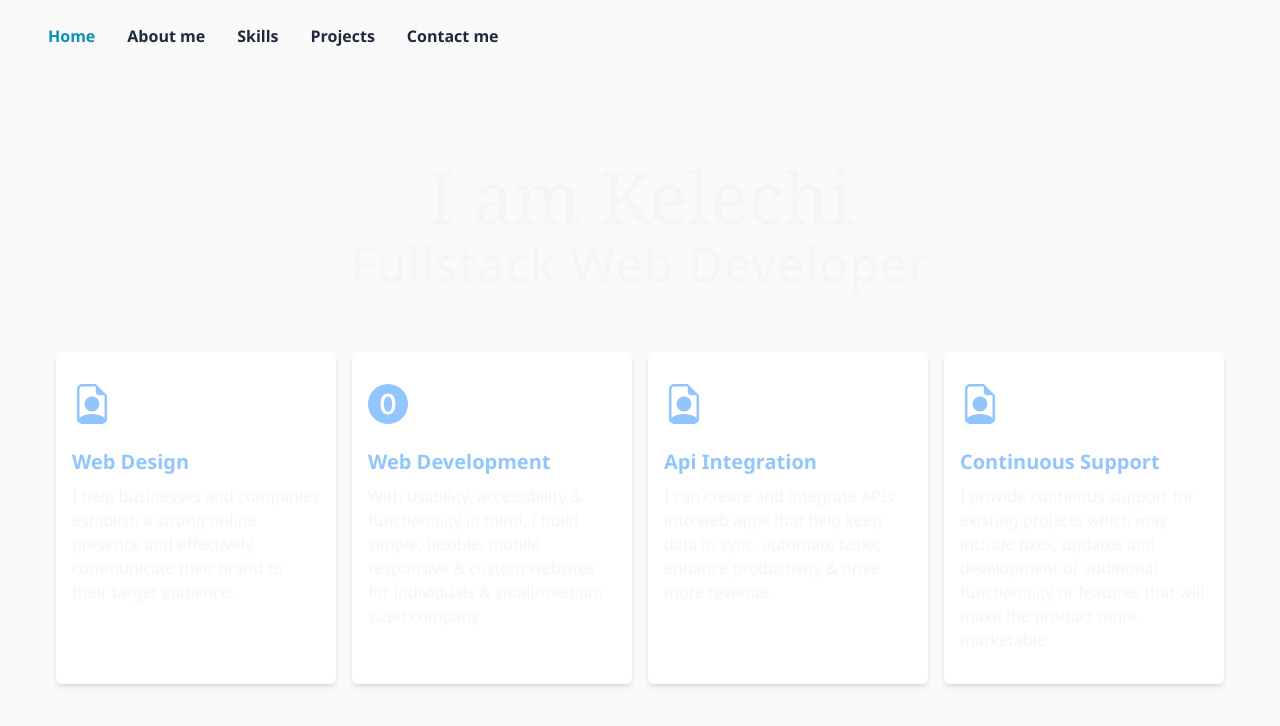
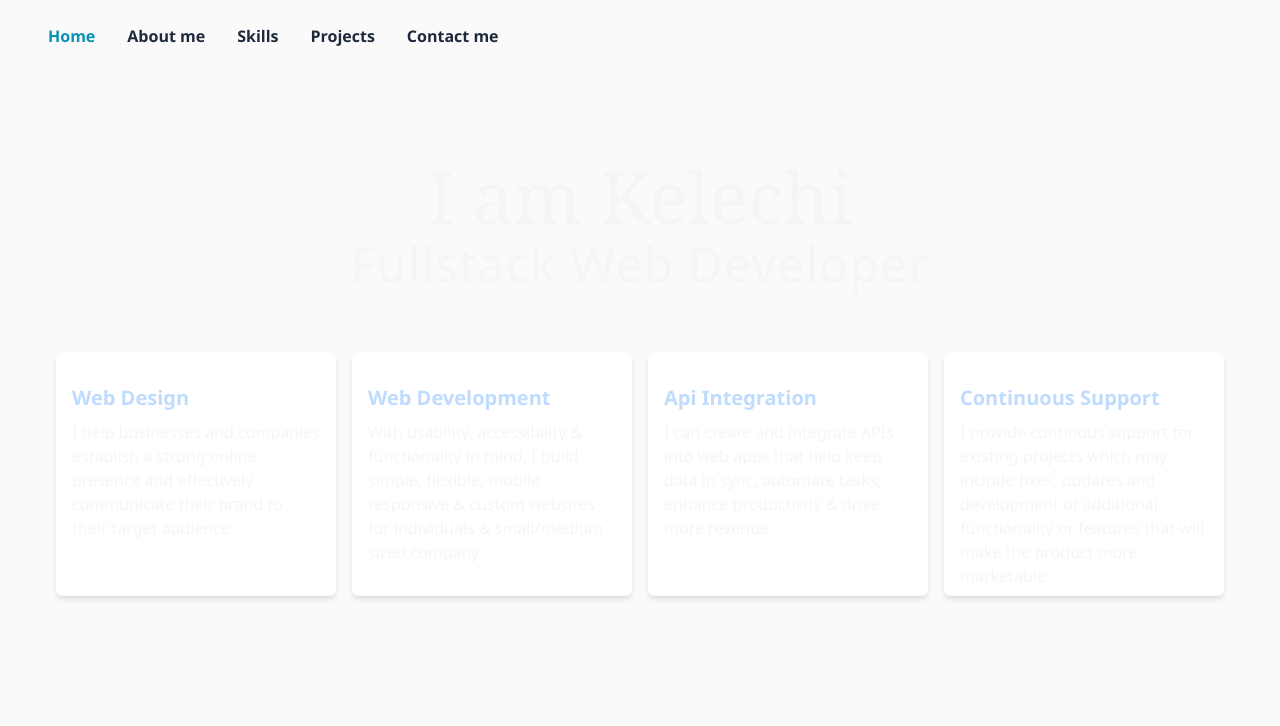
Before and after one commit to Kelechi095/Portfolio, a React (Vite) app: page / in a window 1280 px wide. Shown: the top 726 px of the page. Built offline with nearby package versions, Linux system fonts and the light colour scheme.

Commit message:
modified theme

```diff
--- a/src/Pages/Home.tsx
+++ b/src/Pages/Home.tsx
@@ -25,12 +25,12 @@ export default function Home() {
 
       <section className="cards-container">
         {projects.map((project: ProjectType) => {
-          const Icon = project.icon;
+          /* const Icon = project.icon; */
           return (
             <div key={project.id} className="card">
-              <Icon size={40} className="text-blue-300 " />
+              {/* <Icon size={40} className="text-blue-200 " /> */}
 
-              <h2 className="text-xl font-semibold mt-6 text-blue-300">{project.text1}</h2>
+              <h2 className="text-xl font-semibold mt-6 text-blue-200">{project.text1}</h2>
               <p className="text-base mt-2 text-neutral-100 ">{project.text2}</p>
             </div>
           );
--- a/src/components/Subtitle.tsx
+++ b/src/components/Subtitle.tsx
@@ -4,7 +4,7 @@ interface SubtitleProps {
 
 const Subtitle = ({label}: SubtitleProps) => {
   return (
-    <div className="text-xl font-semibold mb-1 text-blue-300">{label}</div>
+    <div className="text-xl font-semibold mb-1 text-blue-200">{label}</div>
   )
 }
 
--- a/src/index.css
+++ b/src/index.css
@@ -54,7 +54,7 @@ html, body, label {
   }
 
   .card {
-    @apply mt-4 max-w-md rounded-md md:max-w-md lg:max-w-lg w-full mx-auto px-4 py-8 shadow-md bg-white dark:bg-slate-800
+    @apply mt-4 max-w-md rounded-md md:max-w-md lg:max-w-lg w-full mx-auto px-4 py-2 shadow-md bg-white dark:bg-slate-800
   }
 
 
```
